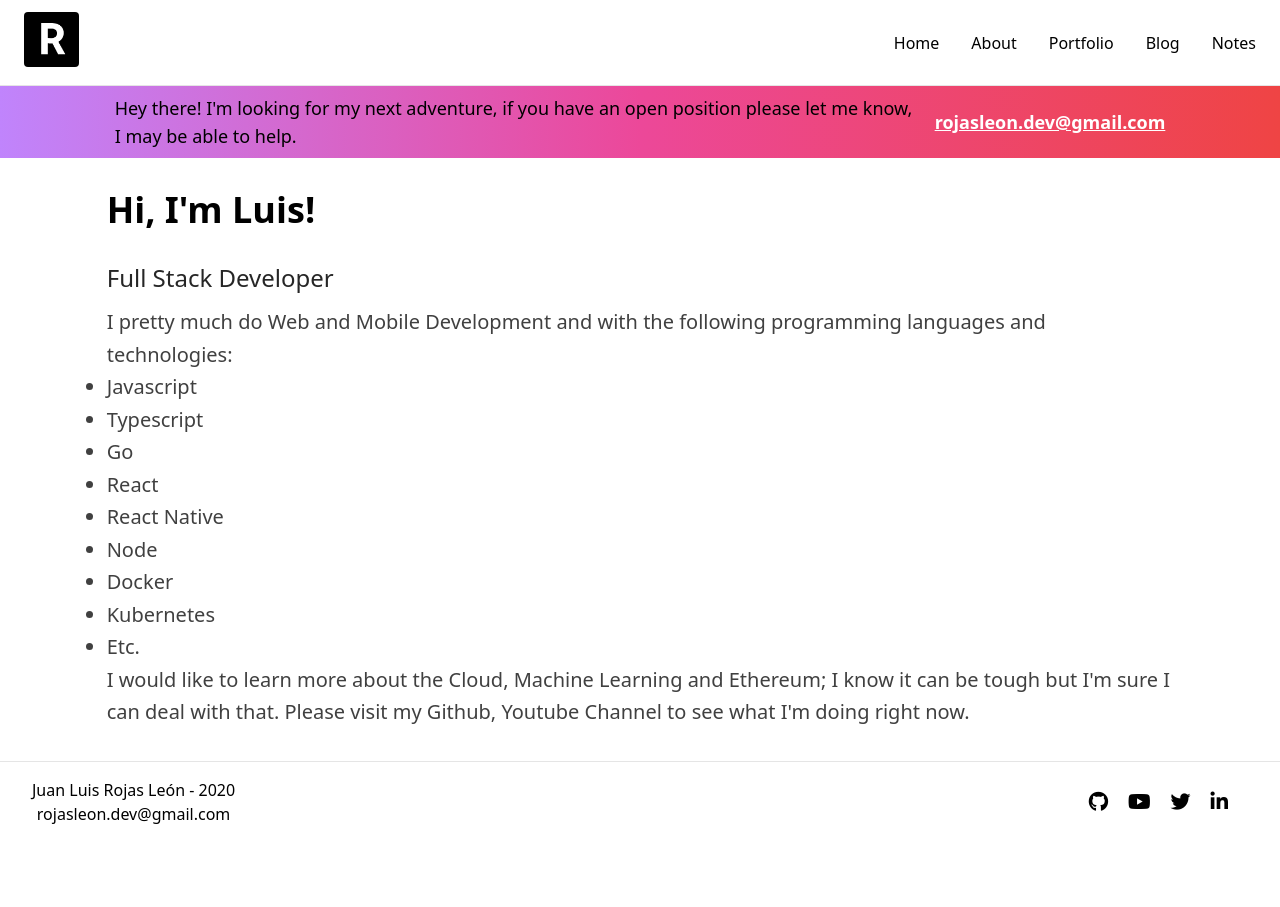
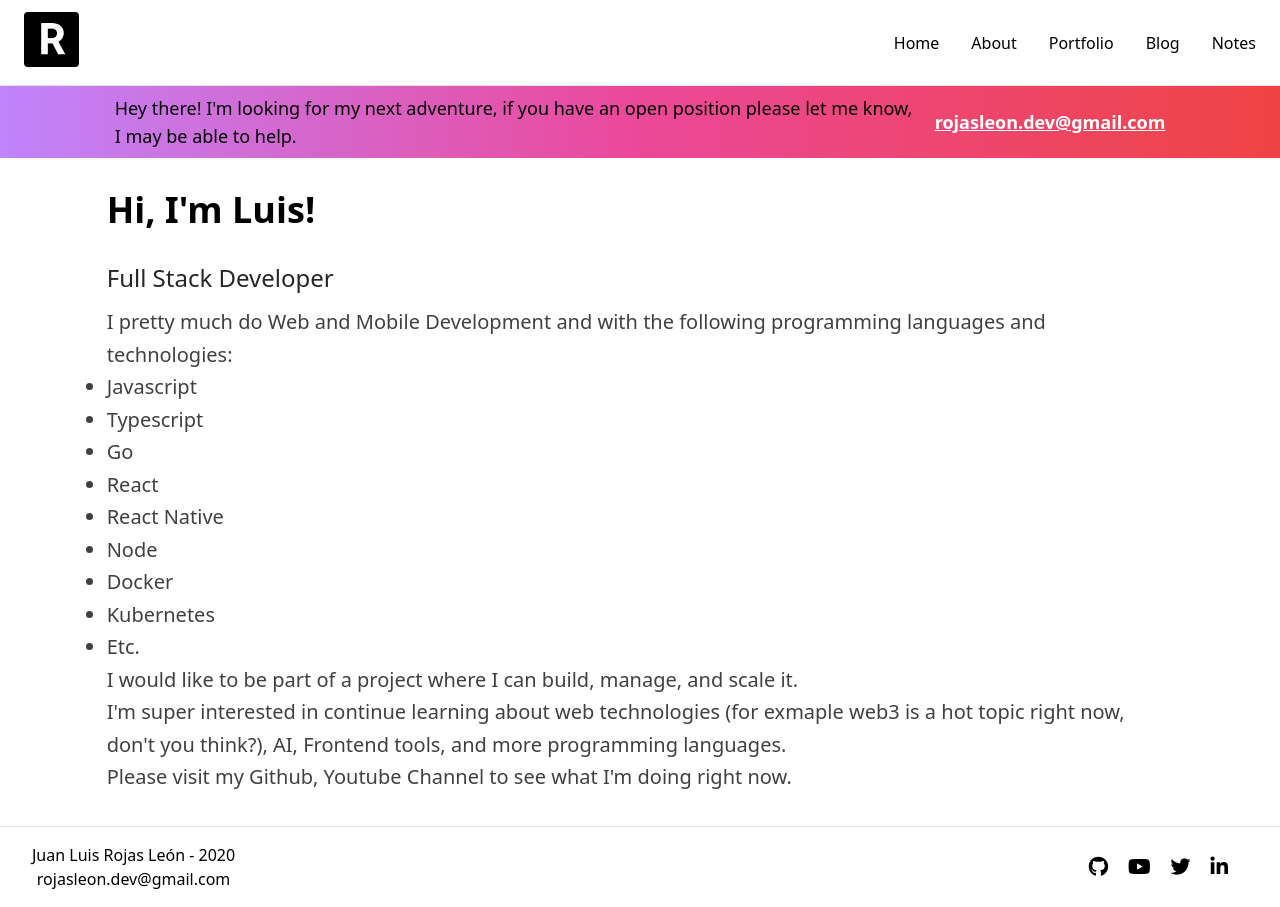
Before and after one commit to itsrojasleon/rojasleon, a Next.js app: page / in a window 1280 px wide. Before the commit the page ends 842 px from the top, so only its background shows below. Built offline with nearby package versions, Linux system fonts and the light colour scheme; what @tailwindcss/typography would draw is missing.

Commit message:
Changed description

```diff
--- a/pages/index.tsx
+++ b/pages/index.tsx
@@ -60,9 +60,12 @@ const Home = () => {
         <Description job="Full Stack Developer">
           I pretty much do Web and Mobile Development and with the following
           programming languages and technologies: {renderLangs()}I would like to
-          learn more about the Cloud, Machine Learning and Ethereum; I know it
-          can be tough but I'm sure I can deal with that. Please visit my{' '}
-          {renderLinks()} to see what I'm doing right now.
+          be part of a project where I can build, manage, and scale it. <br />{' '}
+          I'm super interested in continue learning about web technologies (for
+          exmaple web3 is a hot topic right now, don't you think?), AI, Frontend
+          tools, and more programming languages.
+          <br />
+          Please visit my {renderLinks()} to see what I'm doing right now.
         </Description>
       </>
     </>
```
